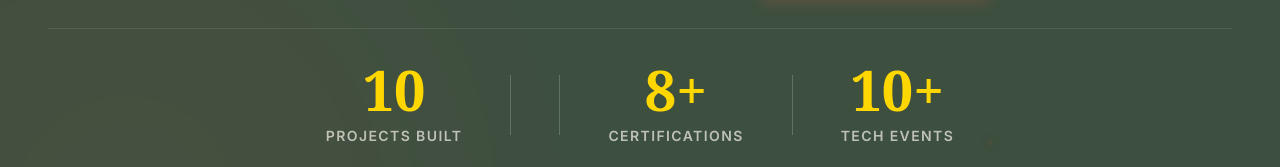
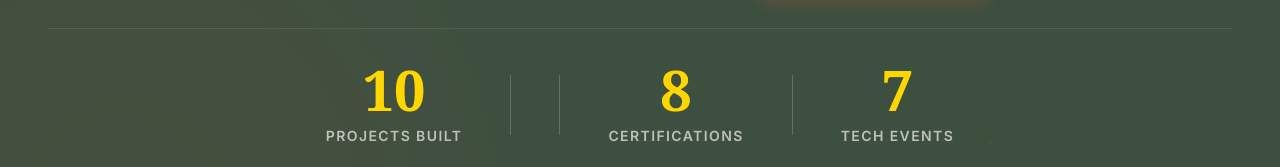
Before and after one commit to goodboykit/Kit-Portfolio, a React (Vite) app: page / in a window 1280 px wide. Shown: the part 697-864 px from the top of the page. Built offline with nearby package versions, Linux system fonts and the light colour scheme.

Commit message:
commit changes

```diff
--- a/src/components/Hero/Hero.jsx
+++ b/src/components/Hero/Hero.jsx
@@ -140,12 +140,12 @@ const Hero = () => {
 
             <div className="stat-divider-minimal"></div>
             <div className="stat-minimal-item">
-              <span className="stat-minimal-number">8+</span>
+              <span className="stat-minimal-number">8</span>
               <span className="stat-minimal-label">Certifications</span>
             </div>
             <div className="stat-divider-minimal"></div>
             <div className="stat-minimal-item">
-              <span className="stat-minimal-number">10+</span>
+              <span className="stat-minimal-number">7</span>
               <span className="stat-minimal-label">Tech Events</span>
             </div>
         </motion.div>
--- a/src/pages/TechCommunity.jsx
+++ b/src/pages/TechCommunity.jsx
@@ -782,9 +782,7 @@ const TechCommunity = () => {
                 collaboration with every event
               </h2>
               <p className="collage-description">
-                Active participation in tech communities, contributing to workshops and events
-                that bring developers together. Building connections and fostering growth through
-                collaborative learning experiences.
+                I support community events by handling technical production, participant onboarding, and hands-on workshop assistance. My focus is on making meetups practical, welcoming, and valuable for developers at every level.
               </p>
 
             </motion.div>
```
